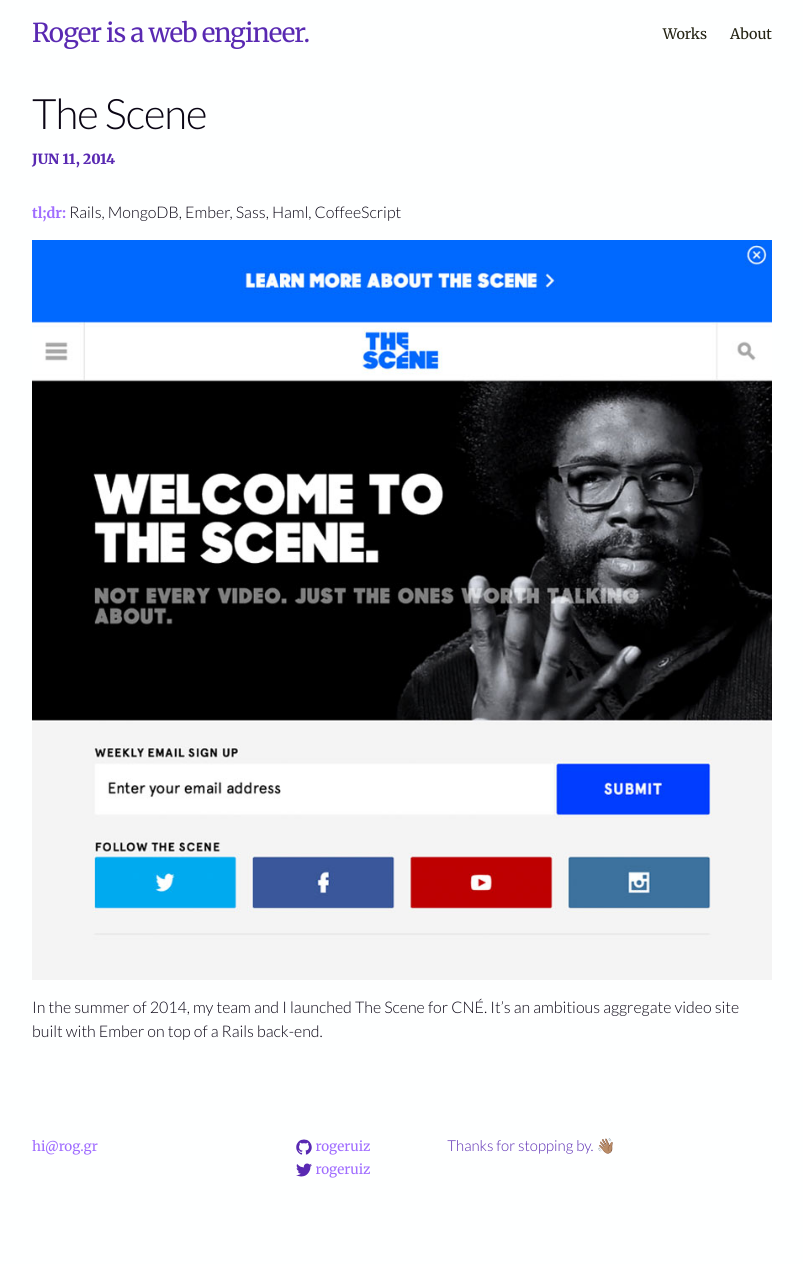
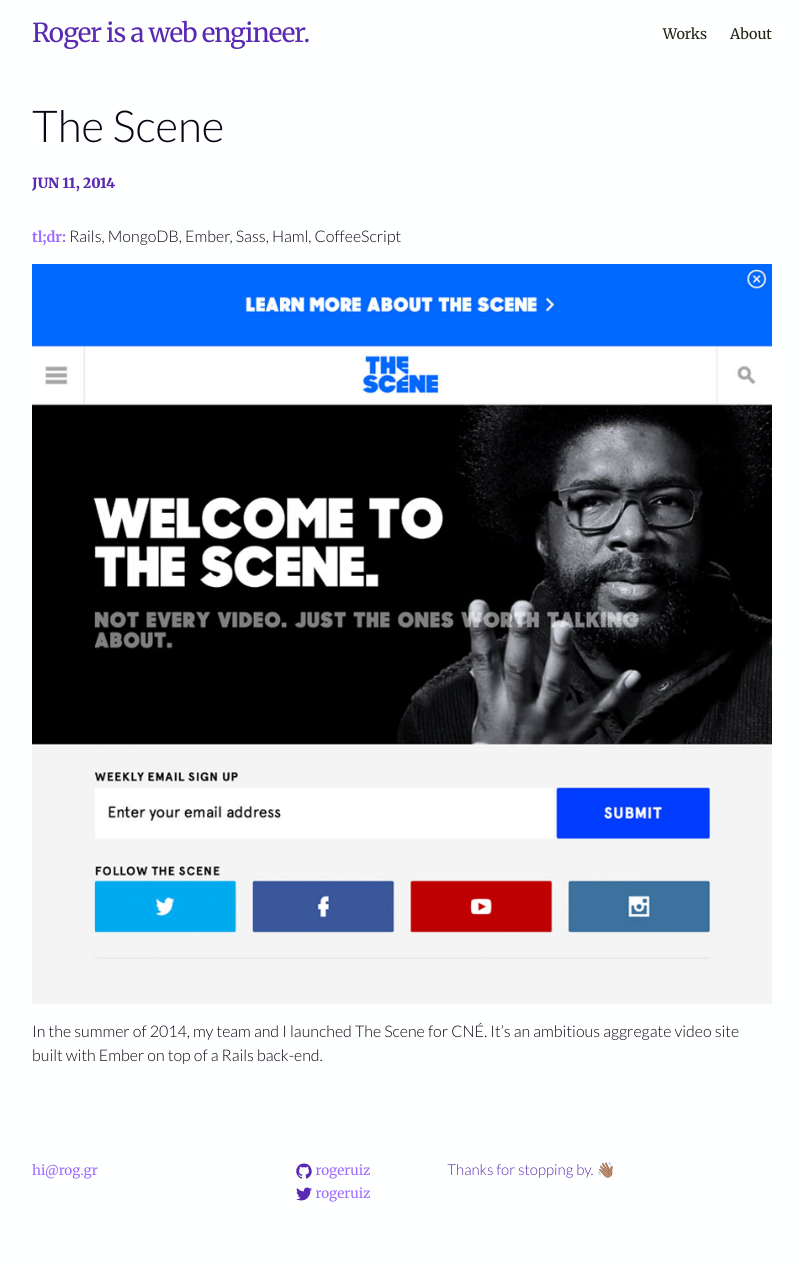
Before and after one commit to rogeruiz/write, a Jekyll site: the page built from works/_posts/2014-06-10-the-scene.markdown, in a window 1280 px wide. Shown: the whole page, without its empty margins (238-1041 px from the left). Built offline with Jekyll 4.4.1, drawn with Linux system fonts in a browser that asks for light colours; before the commit the page ends 1240 px from its top, so only the background shows below that.

Commit message:
Update headers to be more generic across the site

```diff
--- a/_includes/header.html
+++ b/_includes/header.html
@@ -16,7 +16,7 @@
       <div class="trigger">
         {% for page in site.pages %}
           {% if page.title %}
-          <a class="page-link" href="{{ page.url | prepend: site.baseurl }}">{{ page.title | split: " " | first }}</a>
+          <a class="page-link" href="{{ page.url | prepend: site.baseurl }}">{{ page.title }}</a>
           {% endif %}
         {% endfor %}
       </div>
--- a/_layouts/default.html
+++ b/_layouts/default.html
@@ -9,6 +9,9 @@
 
     <div class="page-content">
       <div class="wrapper">
+        {% if page.title %}
+          <h1 class="page-heading">{{ page.title }}</h1>
+        {% endif %}
         {{ content }}
       </div>
     </div>
--- a/_layouts/page.html
+++ b/_layouts/page.html
@@ -2,10 +2,6 @@
 layout: default
 ---
 <div class="post">
-
-  <header class="post-header">
-    <h1 class="post-title">{{ page.title }}</h1>
-  </header>
 
   <article class="post-content">
     {{ content }}
--- a/_layouts/post.html
+++ b/_layouts/post.html
@@ -4,7 +4,6 @@
 <div class="post">
 
   <header class="post-header">
-    <h1 class="post-title">{{ page.title }}</h1>
     <p class="post-meta">{{ page.date | date: "%b %-d, %Y" }}{% if page.author %} • {{ page.author }}{% endif %}{% if page.meta %} • {{ page.meta }}{% endif %}</p>
   </header>
 
--- a/works/index.html
+++ b/works/index.html
@@ -4,8 +4,6 @@
 ---
 
 <div class="works">
-
-  <h1 class="page-heading">Works</h1>
 
   <ul class="post-list">
     {% for post in site.categories.works %}
```
Also changed, not shown: about/index.md (+1 -1 lines).
